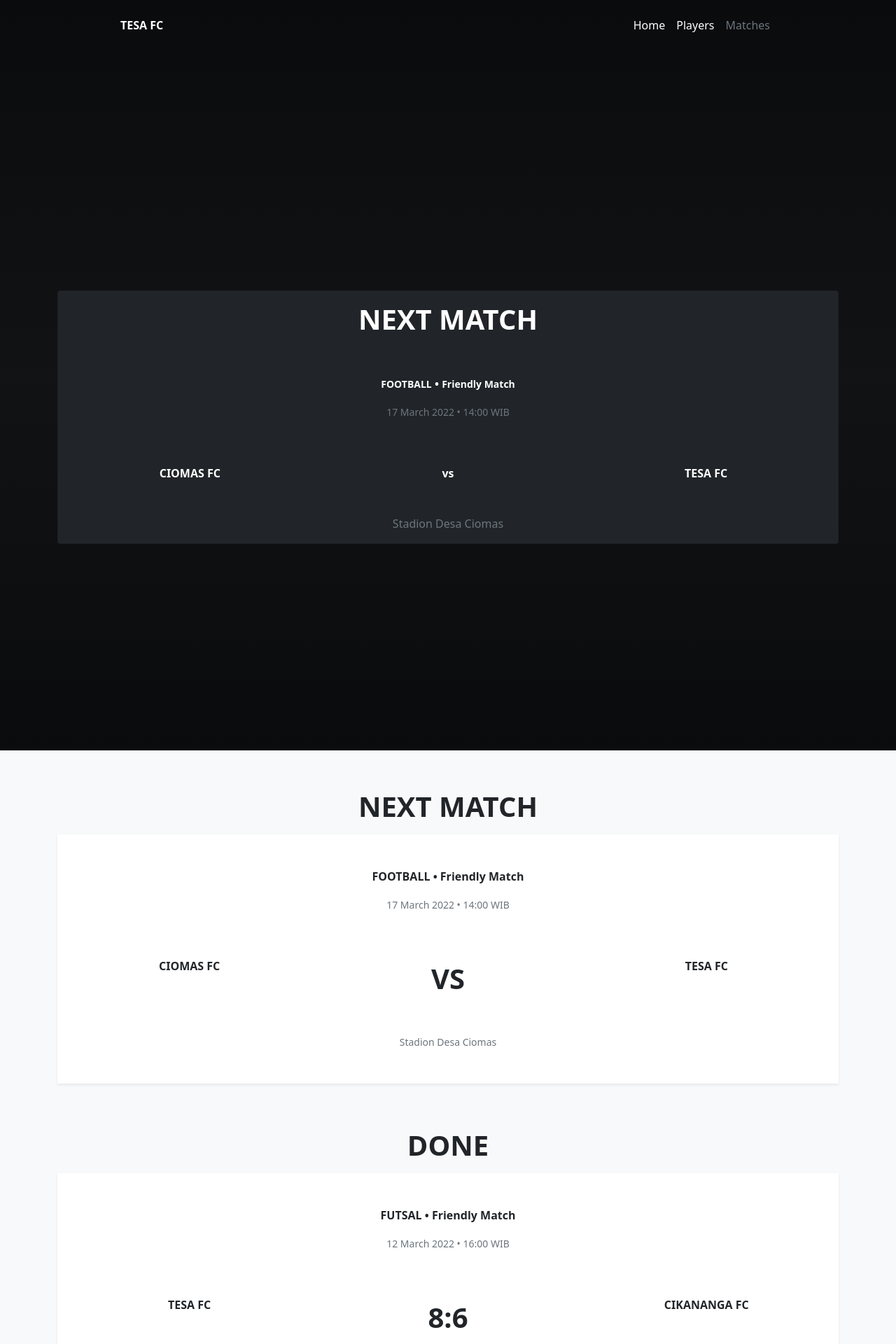
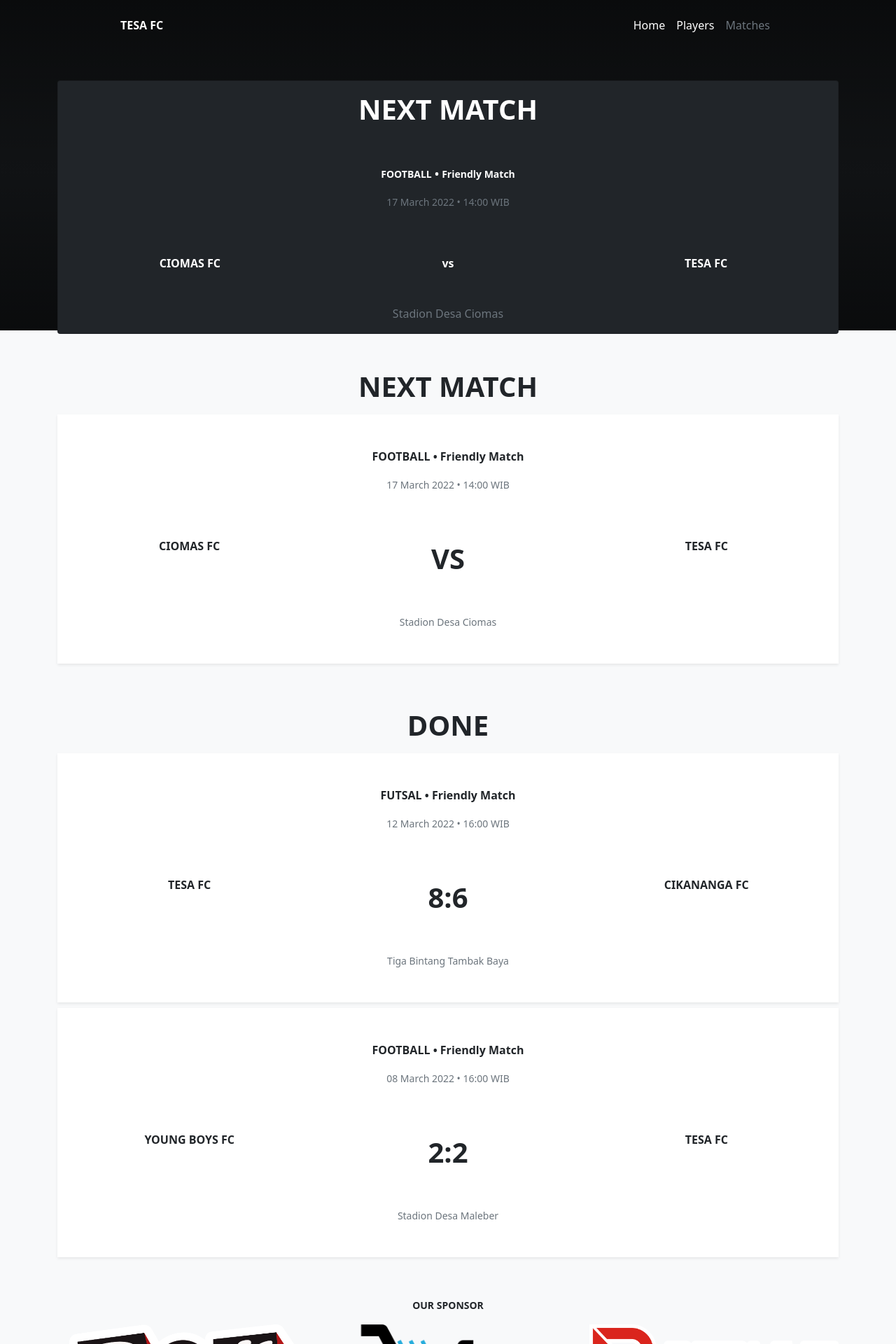
Before and after one commit to tesafc/www2, a Jekyll site: the page built from matches.html, in a window 1280 px wide. Shown: the top 1920 px of the page at 70% size. Built offline with Jekyll 4.4.1, drawn with Linux system fonts in a browser that asks for light colours.

Commit message:
Update header-match.html

```diff
--- a/_includes/header-match.html
+++ b/_includes/header-match.html
@@ -1,4 +1,4 @@
-<header style="height: 1080px;">
+<header style="height: 480px;">
   <div class="text-white bg-dark h-100" style="background-image: linear-gradient(rgba(0, 0, 0, 0.7), rgba(0, 0, 0, 0.5), rgba(0, 0, 0, 0.7)), url('{{ page.image }}'); background-size: cover; background-position: 50% 75%; background-repeat: no-repeat;">
     <div class="container pt-3">
       <div class="d-flex flex-wrap align-items-center justify-content-center justify-content-md-between">
```
